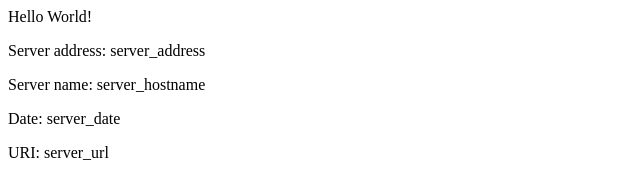
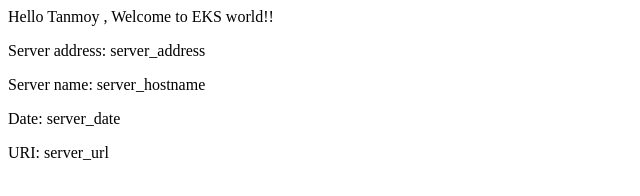
Before and after one commit to greensky-code/eks-example, a plain HTML site: page src/index.html in a window 1280 px wide. Shown: the whole page, without its empty margins (0-640 px from the left). Drawn offline with Linux system fonts and the light colour scheme.

Commit message:
v2 Updating home page

```diff
--- a/src/index.html
+++ b/src/index.html
@@ -2,7 +2,7 @@
 <title>Hello World</title>
 </head>
 <div class="info">
-<h>Hello World!</h>
+<h>Hello Tanmoy , Welcome to EKS world!!</h>
 <p><span>Server&nbsp;address:</span> <span>server_address</span></p>
 <p><span>Server&nbsp;name:</span> <span>server_hostname</span></p>
 <p class="smaller"><span>Date:</span> <span>server_date</span></p>
```
